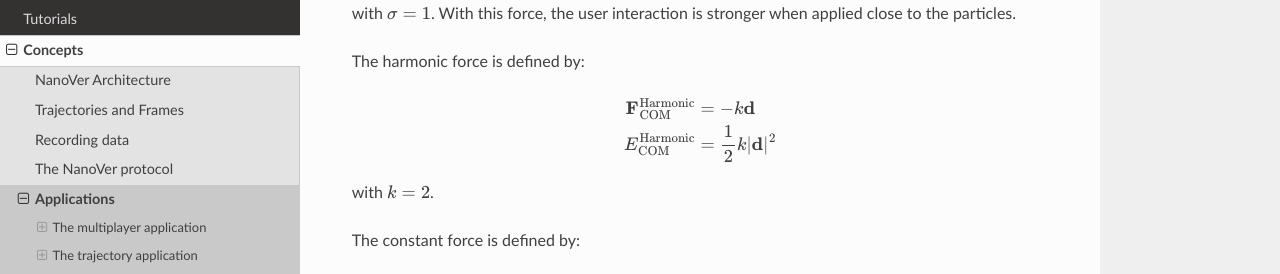
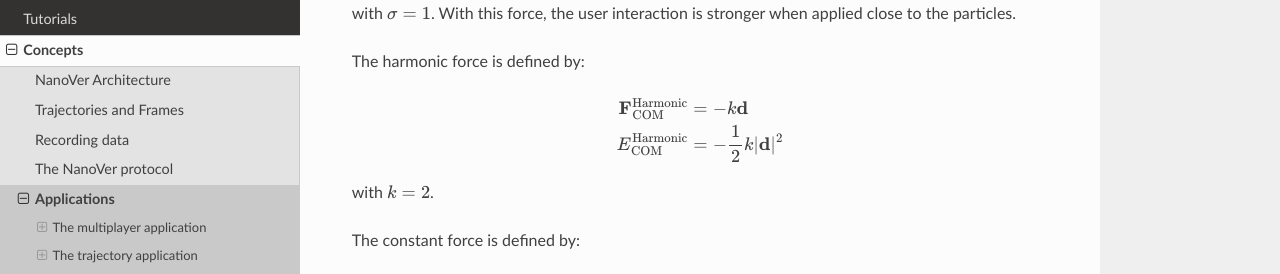
Before and after one commit to IRL2/nanover-docs, a Sphinx documentation site: the page built from source/concepts/applications.rst, in a window 1280 px wide and 900 px high, scrolled down 11302 px. Shown: the part 162-436 px from the top of the window. Built offline with Sphinx 7.4.7 and the Read the Docs theme 2.0.0, drawn with Linux system fonts in a browser that asks for light colours; pages that are not in the unit, such as notebooks, are missing from menus.

```diff
--- a/source/concepts/applications.rst
+++ b/source/concepts/applications.rst
@@ -615,7 +615,7 @@ The harmonic force is defined by:
 
    \begin{align}
    \mathbf{F}_{\text{COM}}^{\text{Harmonic}} &= -k \mathbf{d} \\
-   E_{\text{COM}}^{\text{Harmonic}} &= \frac{1}{2}k| \mathbf{d} |^2
+   E_{\text{COM}}^{\text{Harmonic}} &= - \frac{1}{2}k| \mathbf{d} |^2
    \end{align}
 
 with :math:`k = 2`.
```
